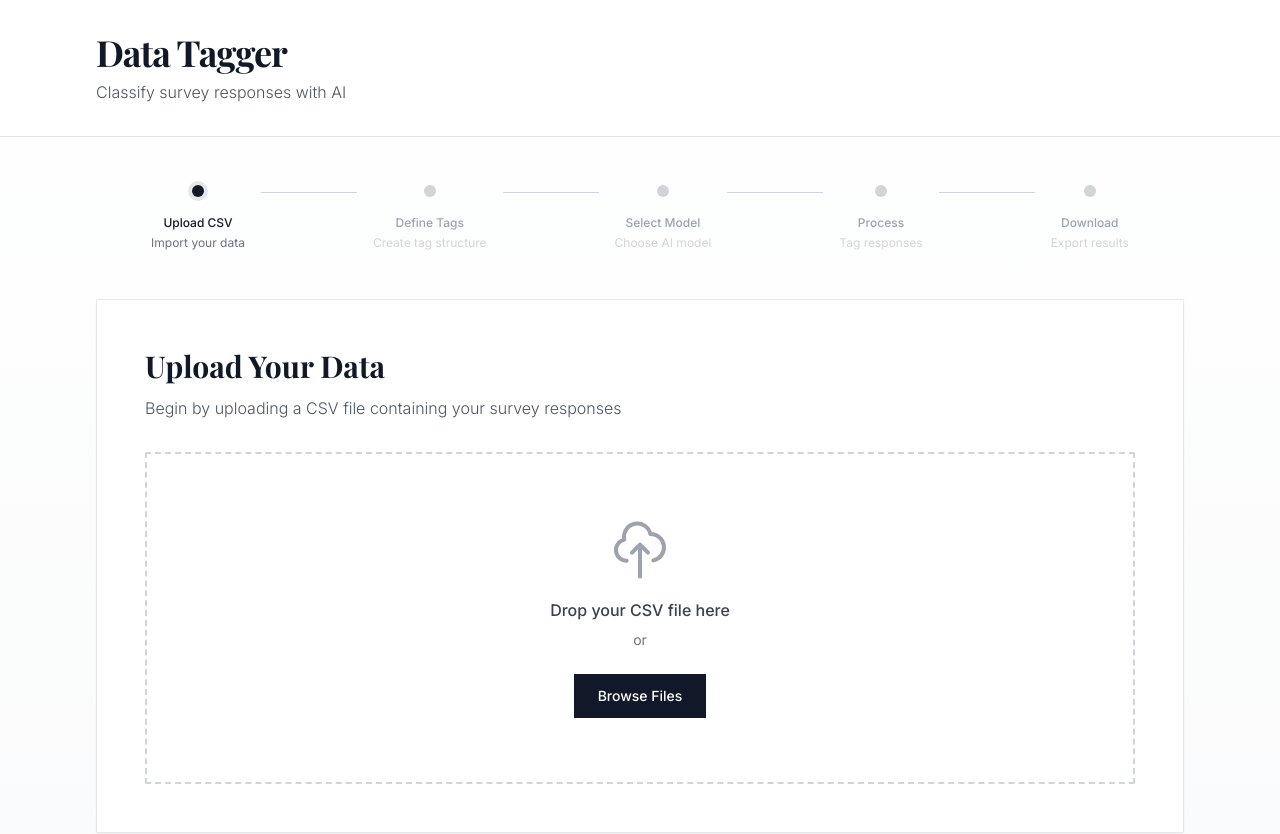
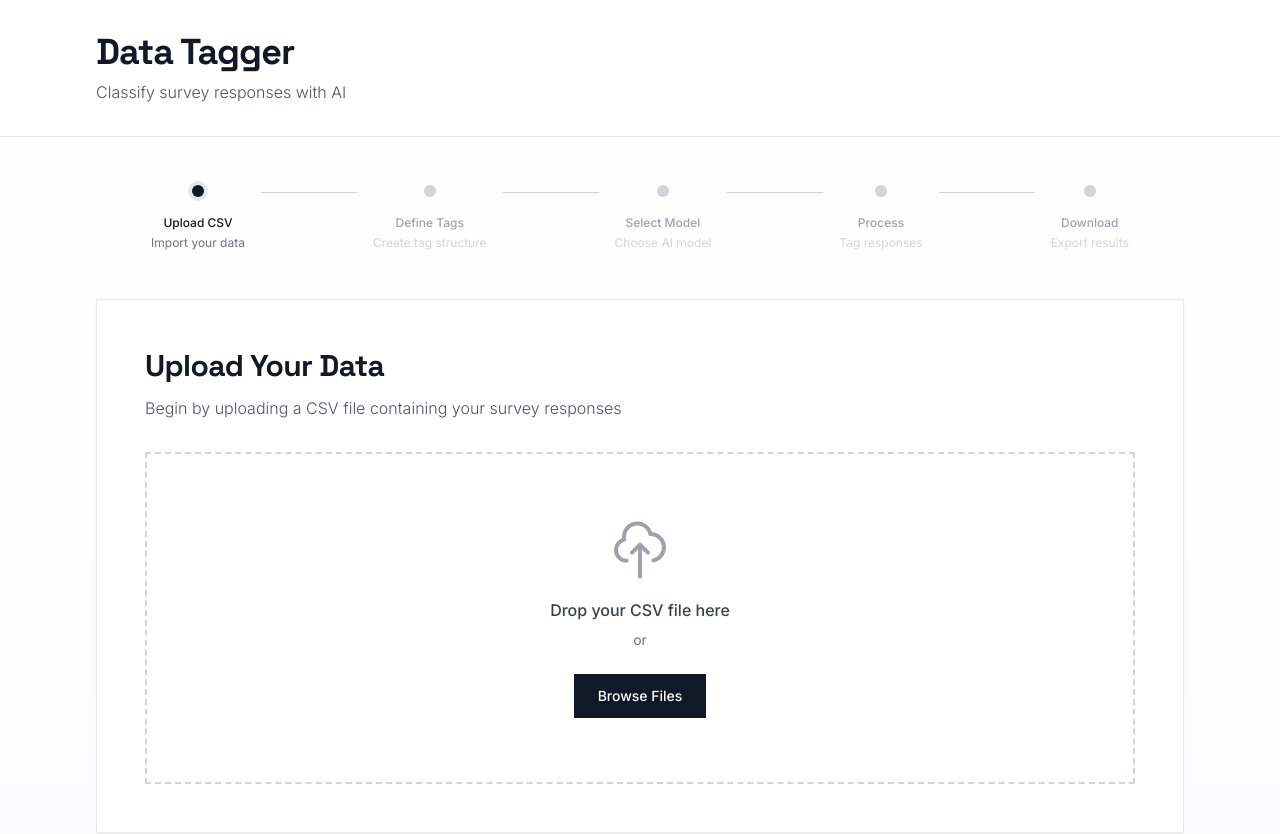
Before and after one commit to Apochry/Data-Tagger, a React (Vite) app: page / in a window 1280 px wide. Shown: the top 834 px of the page. Built offline with nearby package versions, Linux system fonts and the light colour scheme.

Commit message:
Font update

```diff
--- a/index.html
+++ b/index.html
@@ -10,7 +10,7 @@
     <title>Data Tagger - Classify survey responses with AI</title>
     <link rel="preconnect" href="https://fonts.googleapis.com">
     <link rel="preconnect" href="https://fonts.gstatic.com" crossorigin>
-    <link href="https://fonts.googleapis.com/css2?family=Inter:wght@300;400;500;600&family=Playfair+Display:wght@400;600;700&display=swap" rel="stylesheet">
+    <link href="https://fonts.googleapis.com/css2?family=Inter:wght@300;400;500;600&family=Space+Grotesk:wght@500;600;700&display=swap" rel="stylesheet">
   </head>
   <body>
     <div id="root"></div>
--- a/src/index.css
+++ b/src/index.css
@@ -11,7 +11,8 @@
 }
 
 h1, h2, h3, h4, h5, h6 {
-  font-family: 'Playfair Display', Georgia, serif;
+  font-family: 'Space Grotesk', 'Inter', system-ui, sans-serif;
+  letter-spacing: -0.02em;
 }
 
 @layer utilities {
--- a/tailwind.config.js
+++ b/tailwind.config.js
@@ -7,7 +7,7 @@
   theme: {
     extend: {
       fontFamily: {
-        'serif': ['Playfair Display', 'Georgia', 'serif'],
+        'display': ['Space Grotesk', 'Inter', 'system-ui', 'sans-serif'],
         'sans': ['Inter', 'system-ui', 'sans-serif'],
       },
     },
```
